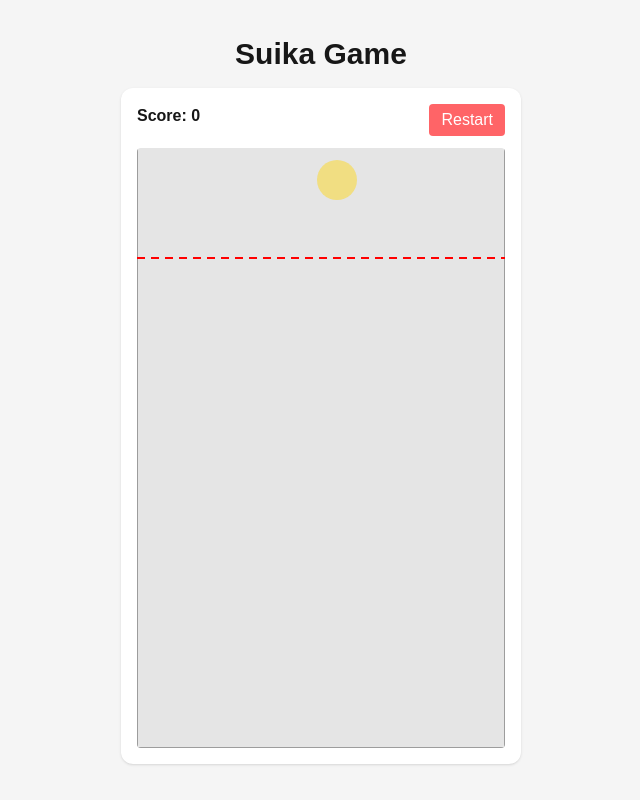
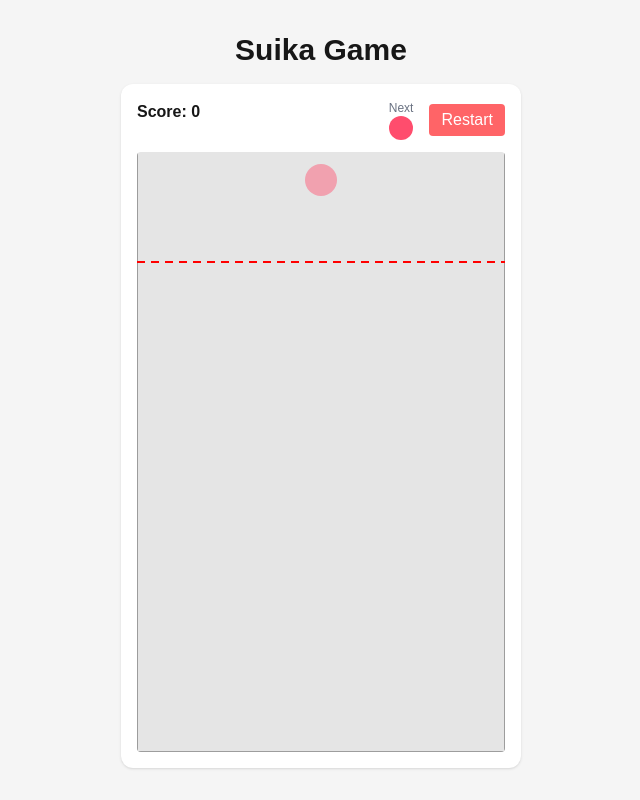
Before and after one commit to bbielo/Suika-game, a Next.js app: page / in a window 1280 px wide. Shown: the whole page, without its empty margins (319-959 px from the left). Built offline with nearby package versions, Linux system fonts and the light colour scheme.

Commit message:
style: 안쪽 경계선 수정, nextFruit 보이도록 추가

```diff
--- a/src/components/SuikaGameCanvas.tsx
+++ b/src/components/SuikaGameCanvas.tsx
@@ -4,6 +4,27 @@ import { useEffect, useRef, useState } from "react";
 import { Bodies, Body, Engine, Events, Render, Runner, World } from "matter-js";
 import { GAME_HEIGHT, GAME_WIDTH } from "@/game/constants";
 import { createGameEngine } from "@/game/engine";
+
+const FRUITS = [
+    { name: "blueberry", radius: 12, color: "#4C6FFF" },
+    { name: "strawberry", radius: 16, color: "#FF4D6D" },
+    { name: "lemon", radius: 20, color: "#FFD60A" },
+    { name: "apple", radius: 24, color: "#FF6B6B" },
+    { name: "peach", radius: 28, color: "#FFB4A2" },
+    { name: "orange", radius: 32, color: "#FF922B" },
+    { name: "pineapple", radius: 38, color: "#E9C46A" },
+    { name: "watermelon", radius: 46, color: "#43AA8B" },
+];
+
+const SCORE_TABLE = [10, 20, 30, 40, 50, 60, 80, 100];
+const SPAWN_LEVEL_COUNT = 4;
+
+type FruitBody = Body & {
+    fruitLevel: number;
+    merged?: boolean;
+    mergeLocked?: boolean;
+    droppedAt?: number;
+};
 
 export default function SuikaGameCanvas() {
     const sceneRef = useRef<HTMLDivElement | null>(null);
@@ -12,6 +33,11 @@ export default function SuikaGameCanvas() {
     const [score, setScore] = useState(0);
     const [gameOver, setGameOver] = useState(false);
     const [resetTick, setResetTick] = useState(0);
+    const [nextFruit, setNextFruit] = useState(() =>
+        Math.floor(Math.random() * SPAWN_LEVEL_COUNT)
+    );
+
+    const nextFruitRef = useRef(nextFruit);
 
     useEffect(() => {
         if (!sceneRef.current) return;
@@ -32,33 +58,14 @@ export default function SuikaGameCanvas() {
             },
         });
 
-        const FRUITS = [
-            { name: "blueberry", radius: 12, color: "#4C6FFF" },
-            { name: "strawberry", radius: 16, color: "#FF4D6D" },
-            { name: "lemon", radius: 20, color: "#FFD60A" },
-            { name: "apple", radius: 24, color: "#FF6B6B" },
-            { name: "peach", radius: 28, color: "#FFB4A2" },
-            { name: "orange", radius: 32, color: "#FF922B" },
-            { name: "pineapple", radius: 38, color: "#E9C46A" },
-            { name: "watermelon", radius: 46, color: "#43AA8B" },
-        ];
-
-        const SCORE_TABLE = [10, 20, 30, 40, 50, 60, 80, 100];
-
-        type FruitBody = Body & {
-            fruitLevel: number;
-            merged?: boolean;
-            mergeLocked?: boolean;
-            droppedAt?: number;
-        };
-
-        // 초반엔 너무 큰 과일이 바로 안 나오게 처음 4개만 랜덤
-        const SPAWN_LEVEL_COUNT = 4;
-
         const GAME_OVER_LINE_Y = 110;
         const GAME_OVER_GRACE_MS = 1500;
         const GAME_OVER_SPEED_LIMIT = 0.5;
         const GAME_OVER_OFFSET = 8;
+
+        // fix: engine.ts 기준 실제 플레이 가능한 가로 범위 (안쪽경계..)
+        const PLAY_MIN_X = 0;
+        const PLAY_MAX_X = GAME_WIDTH - 32;
 
         const createFruit = (level: number, x: number, y: number) => {
             const fruit = Bodies.circle(
@@ -84,8 +91,8 @@ export default function SuikaGameCanvas() {
             return fruit;
         };
 
-        let mouseX = GAME_WIDTH / 2;
-        let nextLevel = Math.floor(Math.random() * SPAWN_LEVEL_COUNT);
+        let mouseX = (PLAY_MIN_X + PLAY_MAX_X) / 2;
+        let nextLevel = nextFruitRef.current;
 
         const getPreviewY = (level: number) => {
             return FRUITS[level].radius + 12;
@@ -93,8 +100,8 @@ export default function SuikaGameCanvas() {
 
         const clampMouseX = (x: number, level: number) => {
             const radius = FRUITS[level].radius;
-            const minX = radius + 8;
-            const maxX = GAME_WIDTH - radius - 8;
+            const minX = PLAY_MIN_X + radius;
+            const maxX = PLAY_MAX_X - radius;
 
             if (x < minX) return minX;
             if (x > maxX) return maxX;
@@ -123,8 +130,8 @@ export default function SuikaGameCanvas() {
 
             context.save();
             context.beginPath();
-            context.moveTo(0, GAME_OVER_LINE_Y);
-            context.lineTo(GAME_WIDTH, GAME_OVER_LINE_Y);
+            context.moveTo(PLAY_MIN_X, GAME_OVER_LINE_Y);
+            context.lineTo(PLAY_MAX_X, GAME_OVER_LINE_Y);
             context.strokeStyle = "#ff0000";
             context.lineWidth = 2;
             context.setLineDash([8, 6]);
@@ -156,6 +163,8 @@ export default function SuikaGameCanvas() {
             World.add(engine.world, fruit);
 
             nextLevel = Math.floor(Math.random() * SPAWN_LEVEL_COUNT);
+            nextFruitRef.current = nextLevel;
+            setNextFruit(nextLevel);
         };
 
         const checkGameOver = () => {
@@ -166,6 +175,7 @@ export default function SuikaGameCanvas() {
 
             for (const body of bodies) {
                 if (body.fruitLevel === undefined) continue;
+
                 if (body.droppedAt && now - body.droppedAt < GAME_OVER_GRACE_MS) {
                     continue;
                 }
@@ -278,17 +288,37 @@ export default function SuikaGameCanvas() {
                 <div className="rounded-xl bg-white p-4 shadow">
                     <div className="mb-3 flex justify-between">
                         <span className="font-semibold">Score: {score}</span>
+
+                        <div className="flex items-center gap-4">
+                            <div className="text-center">
+                                <p className="text-xs text-gray-500">Next</p>
+                                <div
+                                    style={{
+                                        width: 24,
+                                        height: 24,
+                                        borderRadius: "50%",
+                                        background: FRUITS[nextFruit].color,
+                                        margin: "0 auto",
+                                    }}
+                                />
+                            </div>
+
                             <button
                                 className="rounded bg-red-400 px-3 py-1 text-white"
                                 onClick={() => {
+                                    const newNext = Math.floor(Math.random() * SPAWN_LEVEL_COUNT);
+
                                     setScore(0);
                                     setGameOver(false);
                                     gameOverRef.current = false;
+                                    nextFruitRef.current = newNext;
+                                    setNextFruit(newNext);
                                     setResetTick((prev) => prev + 1);
                                 }}
                             >
                                 Restart
                             </button>
+                        </div>
                     </div>
 
                     <div className="relative">
```
Lines whose indentation alone changed are shown as unchanged.
